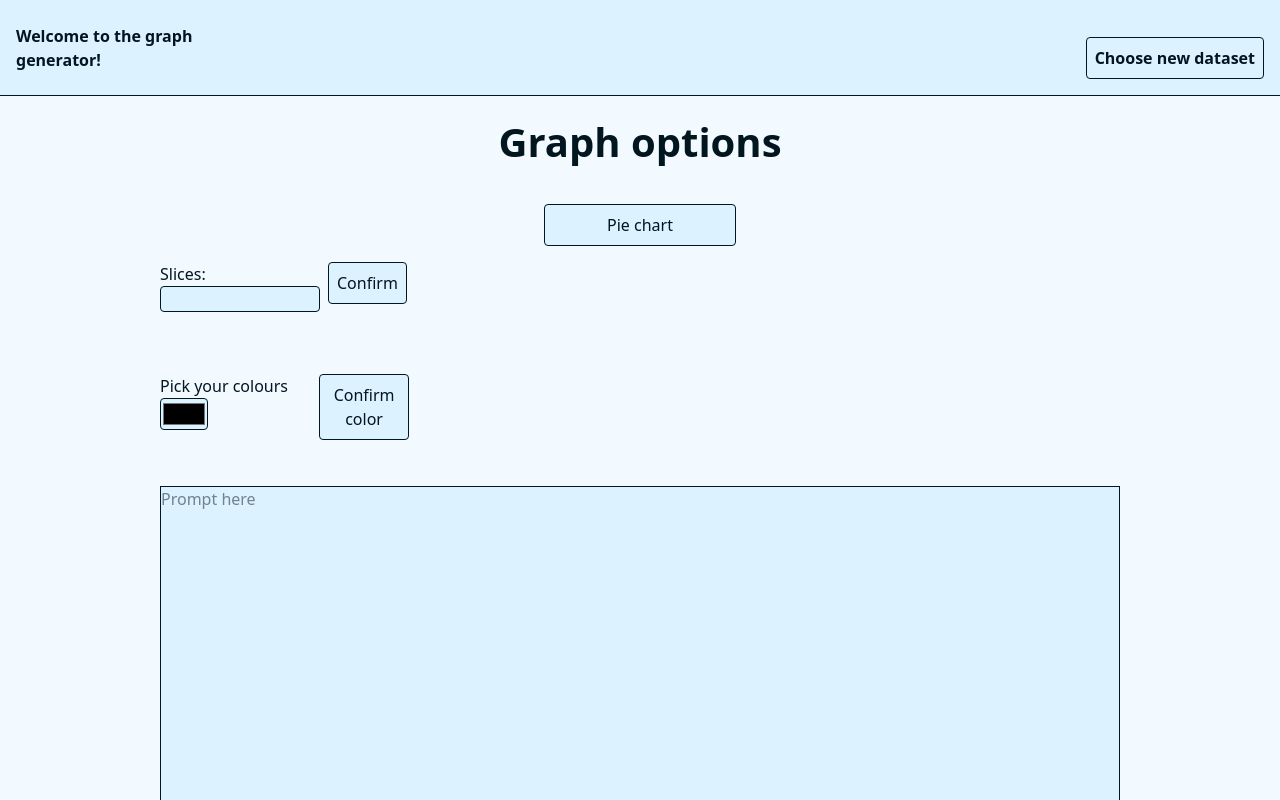
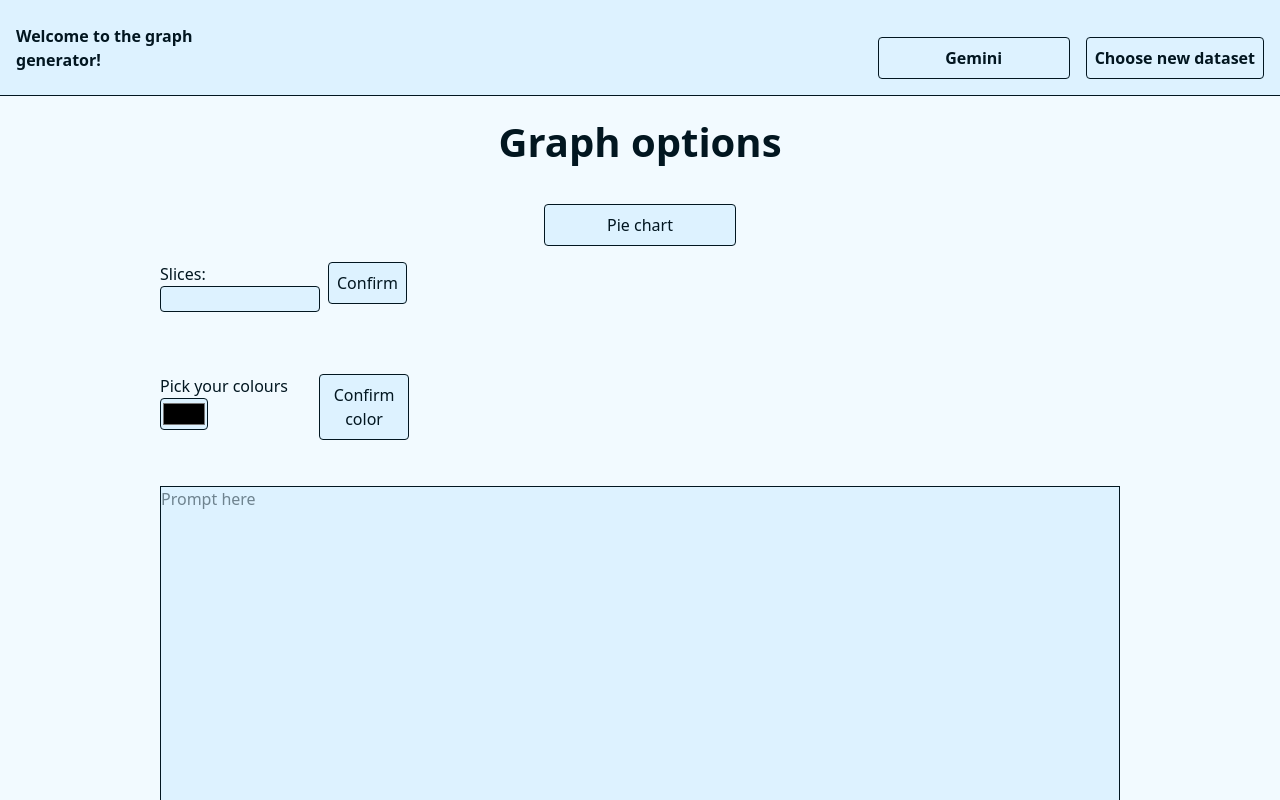
Before and after one commit to GiuliaBonifazi/graph-code-generator, a React (Vite) app: page /graph-options in a window 1280 px wide. Shown: the top 800 px of the page. Built offline with nearby package versions, Linux system fonts and the light colour scheme.

Commit message:
added model selection in navbar

```diff
--- a/src/App.jsx
+++ b/src/App.jsx
@@ -3,13 +3,14 @@ import Navbar from './components/Navbar';
 import GraphOptions from './GraphOptions';
 import GraphReview from './GraphReview';
 import DatasetSelection from './DatasetSelection';
+import {MODEL_ALL, MODEL_DEFAULT} from './states/NavbarStates'
 
 function App() {
 
   return (
     <>
       <Router>
-        <Navbar></Navbar>
+        <Navbar modelDefault={MODEL_DEFAULT} modelAll={MODEL_ALL}></Navbar>
         <Routes>
           <Route path='/' element={<DatasetSelection/>}/>
           <Route path='/graph-options/' element={<GraphOptions/>}/>
--- a/src/components/Navbar.jsx
+++ b/src/components/Navbar.jsx
@@ -1,11 +1,33 @@
-import { Disclosure} from "@headlessui/react";
+import { Disclosure, Menu, MenuItem, MenuItems, MenuButton} from "@headlessui/react";
+import { useState } from "react";
 import { Link } from "react-router-dom";
 
 
-function Navbar() {
+function Navbar(props) {
+    const [modelState, setModelState] = useState(props.modelDefault)
+
     return <Disclosure as="nav" className="flex p-2 lg:p-4 lg:h-24 items-center font-bold border-b mb-4">
         Welcome to the graph generator!
-        <div className="h-full w-full flex content-center justify-end ">
+        <div className="h-full w-full flex flex-row content-center justify-end space-x-4">
+            <Menu as="div" className="relative self-end">
+                <MenuButton className="genericButton border rounded h-fit p-2 w-48 text-center">
+                    {modelState}
+                </MenuButton>
+
+                <MenuItems className="absolute z-50 flex flex-col space-y-2">
+                    {
+                        props.modelAll.map((model) => {
+                            return <MenuItem>
+                                <a key={model + "menuItem"}
+                                className="genericButton border rounded h-fit p-2 w-24 text-center"
+                                onClick={() => {setModelState(model)}}>
+                                    {model}
+                                </a>
+                            </MenuItem>
+                        })
+                    }
+                </MenuItems>
+            </Menu>
             <Link to="/" className="genericButton border rounded h-fit w-fit p-2 self-end">
                 Choose new dataset
             </Link>
--- /dev/null
+++ b/src/states/NavbarStates.jsx
@@ -0,0 +1,7 @@
+export const MODEL_GPT = "ChatGPT"
+export const MODEL_GEMINI = "Gemini"
+export const MODEL_DEEPSEEK = "DeepSeek"
+export const MODEL_ALL = [MODEL_GPT, MODEL_GEMINI, MODEL_GPT]
+export const MODEL_DEFAULT = MODEL_GEMINI
+
+export default {MODEL_GPT, MODEL_GEMINI, MODEL_DEEPSEEK, MODEL_ALL, MODEL_DEFAULT}
```
